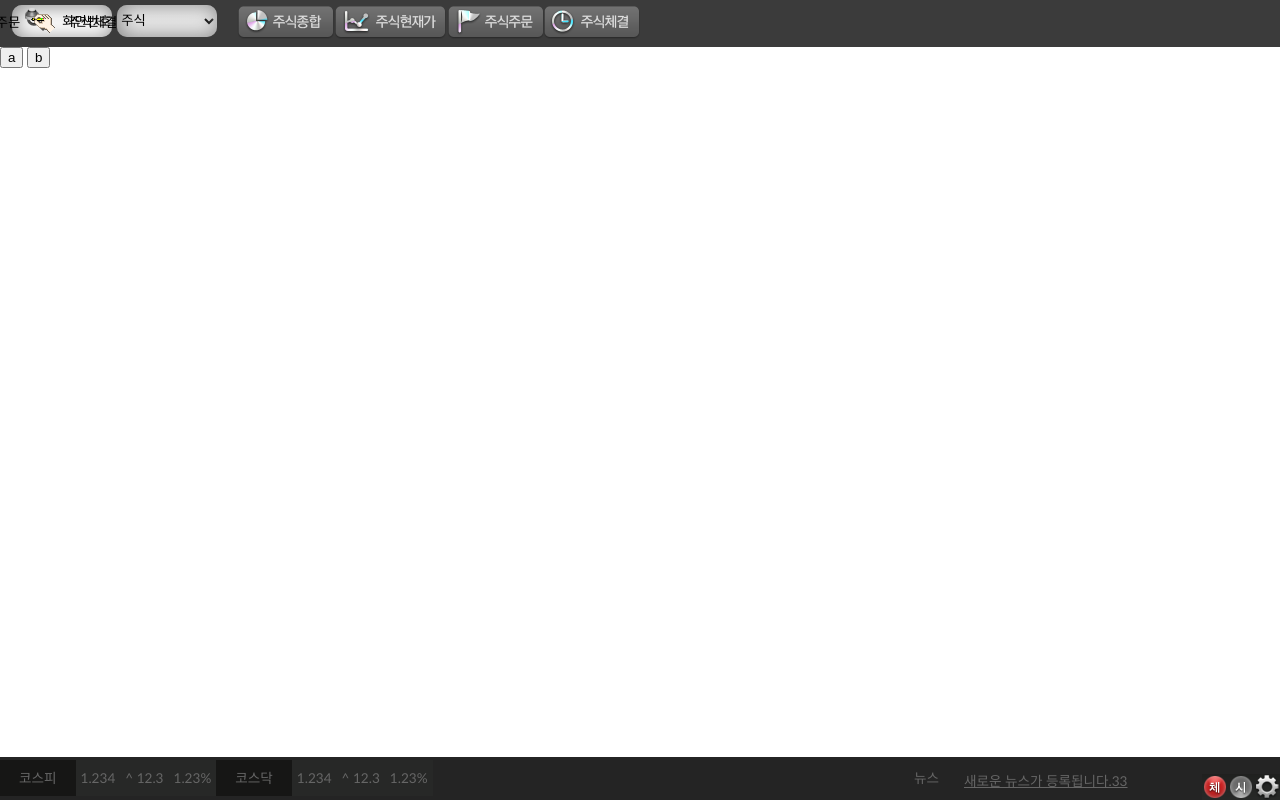
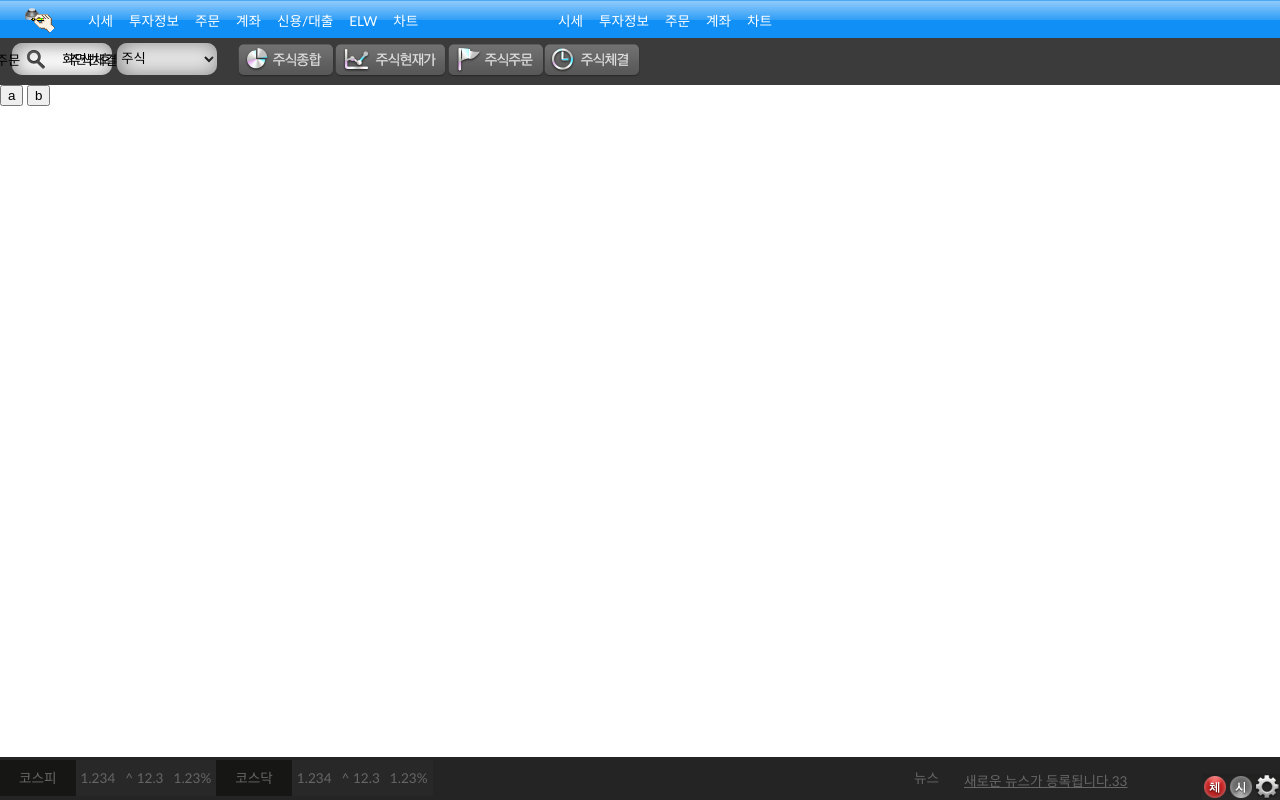
Before and after one commit to donnaken15/NoteSketch, a plain HTML site: page index.html in a window 1280 px wide. Drawn offline with Linux system fonts and the light colour scheme.

Commit message:
Update index.html

```diff
--- a/index.html
+++ b/index.html
@@ -11,6 +11,26 @@
 <body>
 <div id="components"></div>
 <h1><img src="img/icon.png" alt="LOGO"></h1>
+<nav>
+	<dl>
+		<dt></dt>
+		<dd data-top="0" data-sub="0">시세</dd>
+		<dd data-top="0" data-sub="1">투자정보</dd>
+		<dd data-top="0" data-sub="2">주문</dd>
+		<dd data-top="0" data-sub="3">계좌</dd>
+		<dd data-top="0" data-sub="4">신용/대출</dd>
+		<dd data-top="0" data-sub="5">ELW</dd>
+		<dd data-top="0" data-sub="6">차트</dd>
+	</dl>
+	<dl>
+		<dt></dt>
+		<dd data-top="1" data-sub="0">시세</dd>
+		<dd data-top="1" data-sub="1">투자정보</dd>
+		<dd data-top="1" data-sub="2">주문</dd>
+		<dd data-top="1" data-sub="3">계좌</dd>
+		<dd data-top="1" data-sub="4">차트</dd>
+	</dl>
+</nav>
 <div class="statusBar">
 	<fieldset>
 		<legend>검색</legend>
```
